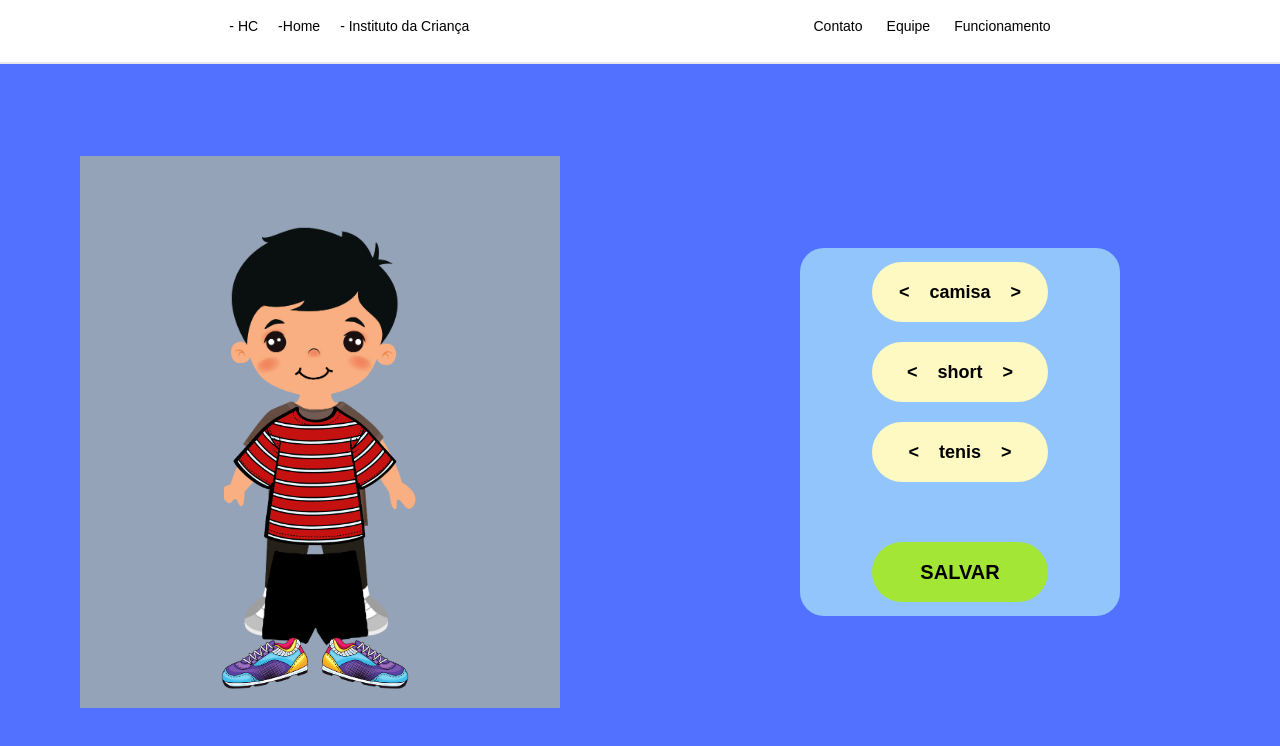
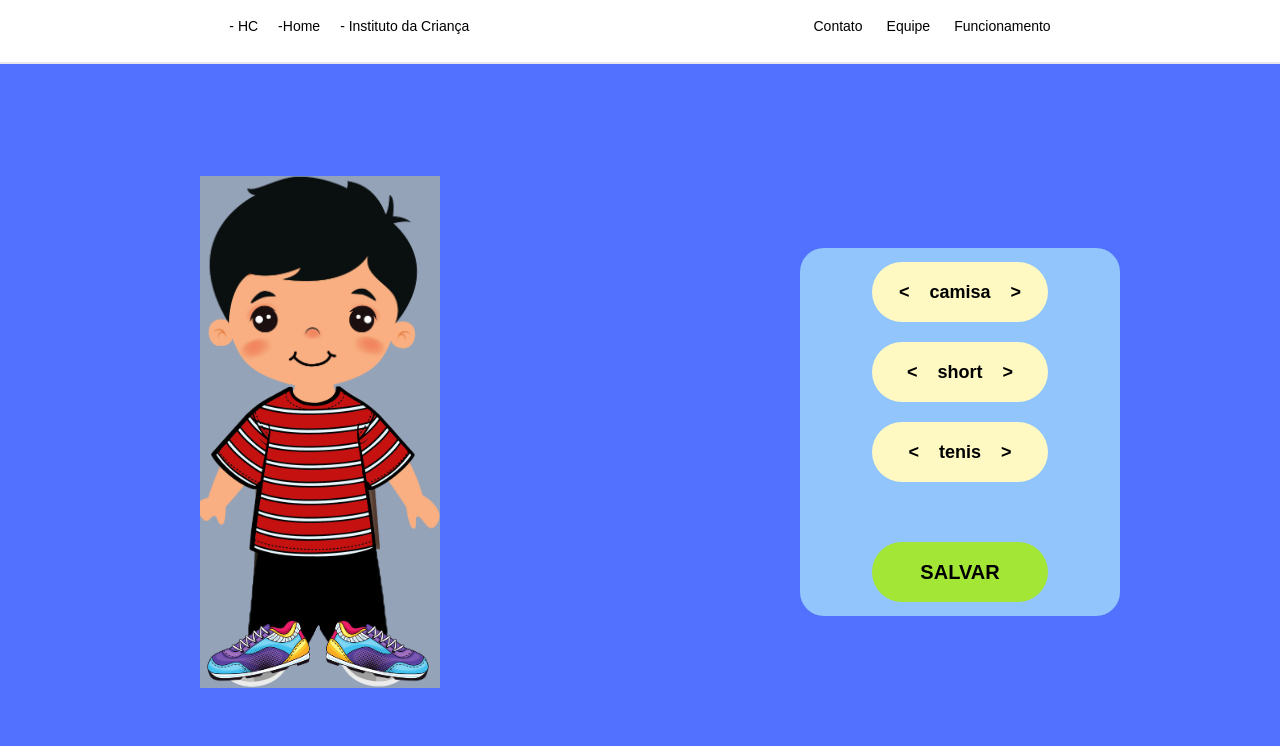
Before and after one commit to taikiidev/site-para-chall, a React (Vite) app in the folder SITE-HC/: page /personagem in a window 1280 px wide. Shown: the top 746 px of the page. Built offline with nearby package versions, Linux system fonts and the light colour scheme; a web font is replaced by a local one.

Commit message:
fix: alinhamento roupa avatar

```diff
--- a/SITE-HC/src/pages/Assista/index.jsx
+++ b/SITE-HC/src/pages/Assista/index.jsx
@@ -7,7 +7,10 @@ function Assista() {
   const {avatar, avatarInfo, setAvatar} = useContext(AvatarContext)
 
   useEffect(() => {
-    setAvatar(JSON.parse(localStorage.getItem("avatar")))
+    const avatarSaved = JSON.parse(localStorage.getItem("avatar"))
+    if(avatarSaved){
+      setAvatar(avatarSaved)
+    }
   }, [setAvatar])
 
   return (
@@ -38,7 +41,7 @@ function Assista() {
                 alt=""
                 />
               <img
-                className="z-10 w-[95%] absolute top-[95%] left-[49%] translate-x-[-50%] translate-y-[-50%]"
+                className="z-10 w-[95%] absolute top-[93%] left-[49%] translate-x-[-50%] translate-y-[-50%]"
                 id="avatar-tenis"
                 data-attribute="tenis"
                 data-index="0"
--- a/SITE-HC/src/pages/Personagem/index.jsx
+++ b/SITE-HC/src/pages/Personagem/index.jsx
@@ -36,14 +36,14 @@ function Personagem() {
   return (
     <div className="pt-16 h-screen flex bg-blue-500">
       <div className="w-1/2 flex items-center justify-center">
-        <div className="h-3/4 w-3/4 bg-slate-400 flex flex-col items-center justify-center relative">
+        <div className="h-[32rem] w-[15rem] bg-slate-400 flex flex-col items-center justify-center relative">
           <img
-            className="w-[40%] absolute top-[50%] left-[50%] translate-x-[-50%] translate-y-[-50%]"
+            className="w-[100%] absolute top-[50%] left-[50%] translate-x-[-50%] translate-y-[-50%]"
             src={avatarImg}
             alt=""
           />
           <img
-            className="z-20 w-[34%] absolute top-[58%] left-[49%] translate-x-[-50%] translate-y-[-50%]"
+            className="z-20 w-[85%] absolute top-[58%] left-[47%] translate-x-[-50%] translate-y-[-50%]"
             id="avatar-camisa"
             data-attribute="camisa"
             data-index="0"
@@ -51,7 +51,7 @@ function Personagem() {
             alt=""
           />
           <img
-            className="z-10 w-[22%] absolute top-[80%] left-[49%] translate-x-[-50%] translate-y-[-50%]"
+            className="z-10 w-[58%] absolute top-[80%] left-[49%] translate-x-[-50%] translate-y-[-50%]"
             id="avatar-short"
             data-attribute="short"
             data-index="0"
@@ -59,7 +59,7 @@ function Personagem() {
             alt=""
           />
           <img
-            className="z-10 w-[40%] absolute top-[92%] left-[49%] translate-x-[-50%] translate-y-[-50%]"
+            className="z-10 w-[95%] absolute top-[93%] left-[49%] translate-x-[-50%] translate-y-[-50%]"
             id="avatar-tenis"
             data-attribute="tenis"
             data-index="0"
```
